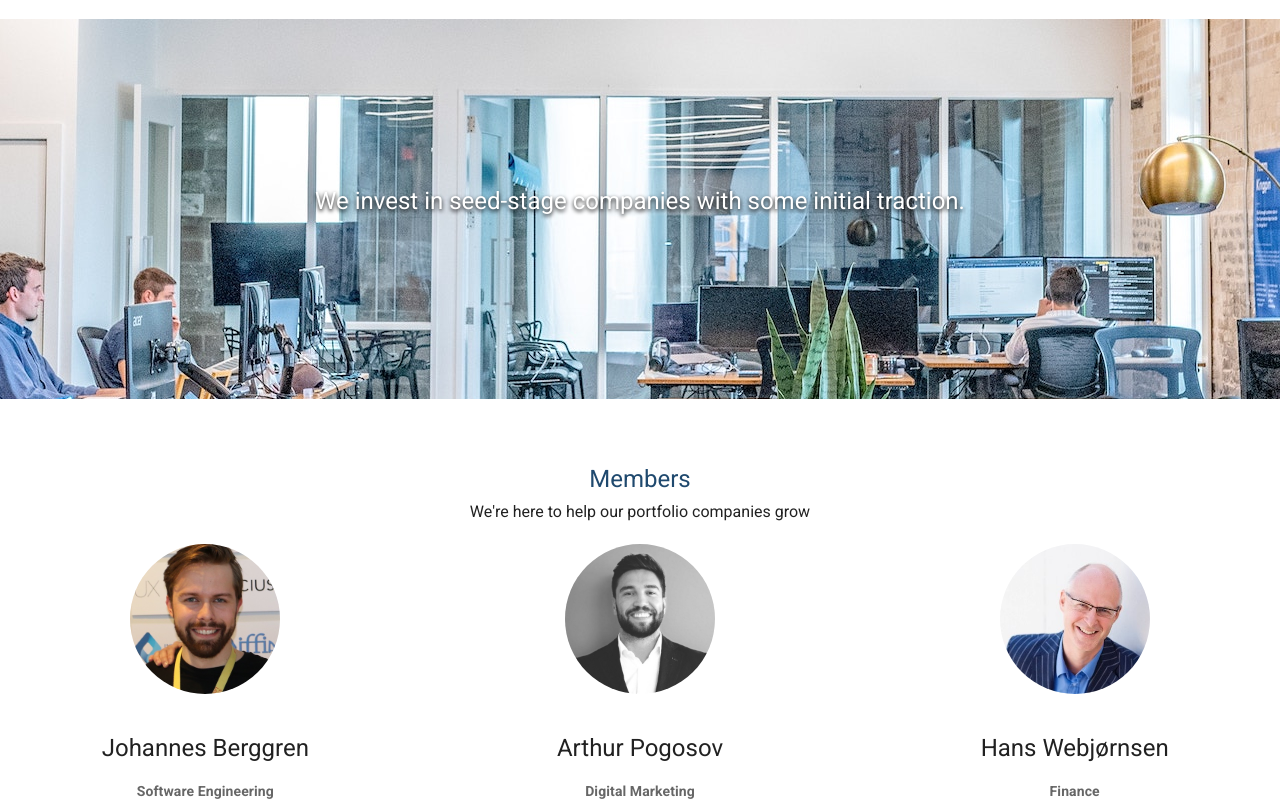
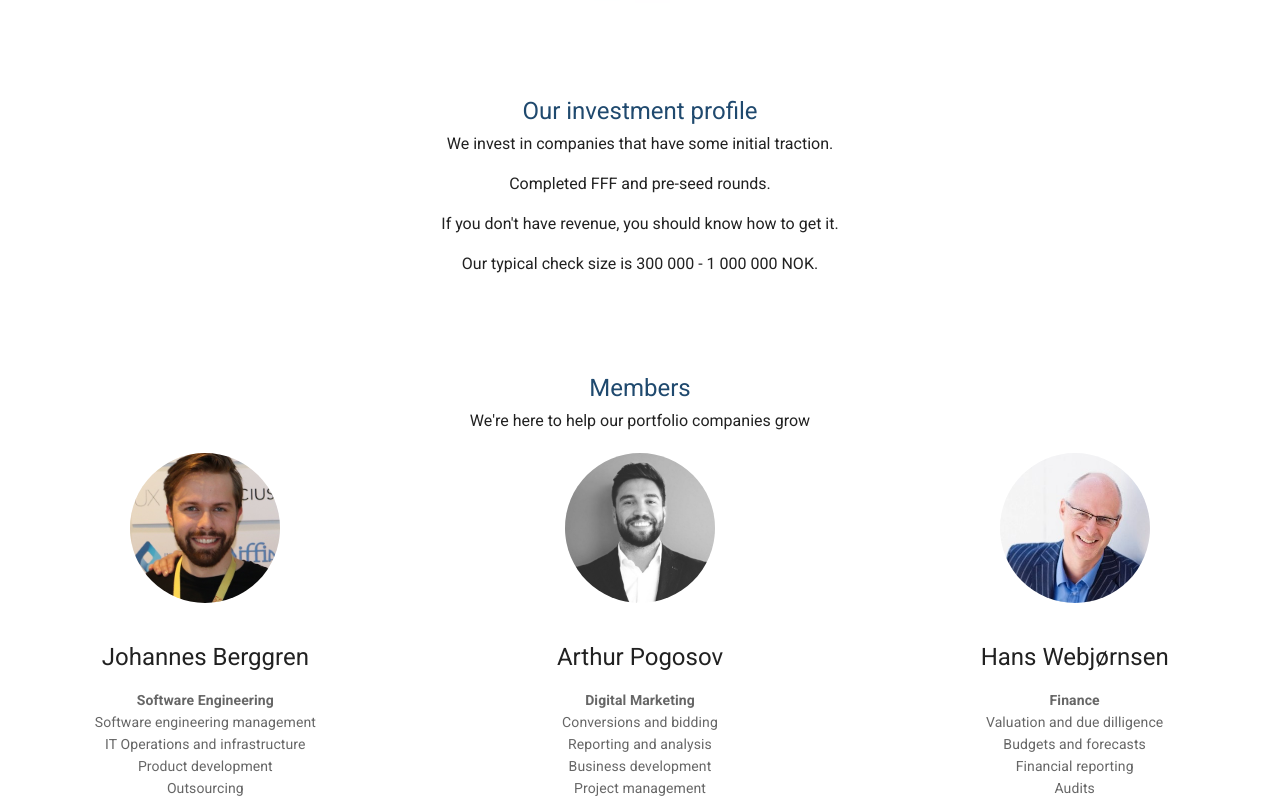
Before and after one commit to Johannes-Berggren/seedstage.no, a Nuxt app: page / in a window 1280 px wide. Shown: the part 1121-1922 px from the top of the page. Built offline with nearby package versions, Linux system fonts and the light colour scheme.

Commit message:
Updated investment profile.

```diff
--- a/pages/index.vue
+++ b/pages/index.vue
@@ -115,14 +115,19 @@
     </section>
 
     <section class="investment-profile">
-      <v-parallax src="background-2.jpg" height="380">
-        <v-layout column align-center justify-center>
-          <div class="headline mb-4 text-center">
-            We invest in seed-stage companies with some initial traction.
+      <v-layout column align-center justify-center>
+        <v-flex xs12 class="my-4">
+          <div class="text-center">
+            <h2 class="headline">
+              Our investment profile
+            </h2>
+            <p>We invest in companies that have some initial traction.</p>
+            <p>Completed FFF and pre-seed rounds.</p>
+            <p>If you don't have revenue, you should know how to get it.</p>
+            <p>Our typical check size is 300 000 - 1 000 000 NOK.</p>
           </div>
-          <!--          <em>Our typical check size is 100 000 - 500 000 NOK.</em>-->
-        </v-layout>
-      </v-parallax>
+        </v-flex>
+      </v-layout>
     </section>
 
     <section>
@@ -142,8 +147,8 @@
           </div>
         </v-flex>
         <v-flex xs12>
-          <v-layout row wrap align-top team>
-            <v-flex xs12 md4>
+          <v-layout row wrap align-top justify-center team>
+            <v-flex xs12 sm6 md4>
               <v-card flat class="transparent">
                 <v-card-text class="text-center">
                   <img src="/johannes_berggren.jpeg" alt="Johannes Berggren">
@@ -162,7 +167,7 @@
                 </v-card-text>
               </v-card>
             </v-flex>
-            <v-flex xs12 md4>
+            <v-flex xs12 sm6 md4>
               <v-card flat class="transparent">
                 <v-card-text class="text-center">
                   <img src="/arthur_pogosov.jpeg" alt="Arthur Pogosov">
@@ -181,7 +186,7 @@
                 </v-card-text>
               </v-card>
             </v-flex>
-            <v-flex xs12 md4>
+            <v-flex xs12 sm6 md4>
               <v-card flat class="transparent">
                 <v-card-text class="text-center">
                   <img src="/hans_webjornsen.jpeg" alt="Hans Webjørnsen">
@@ -289,12 +294,10 @@
   .investment-logos img
     align-self center
     margin auto
+    margin-bottom 20px
 
   .investment-logos img
     max-width 200px
-
-  .investment-profile
-    text-shadow #000 0px 2px 4px
 
   .team
     text-align center
```
